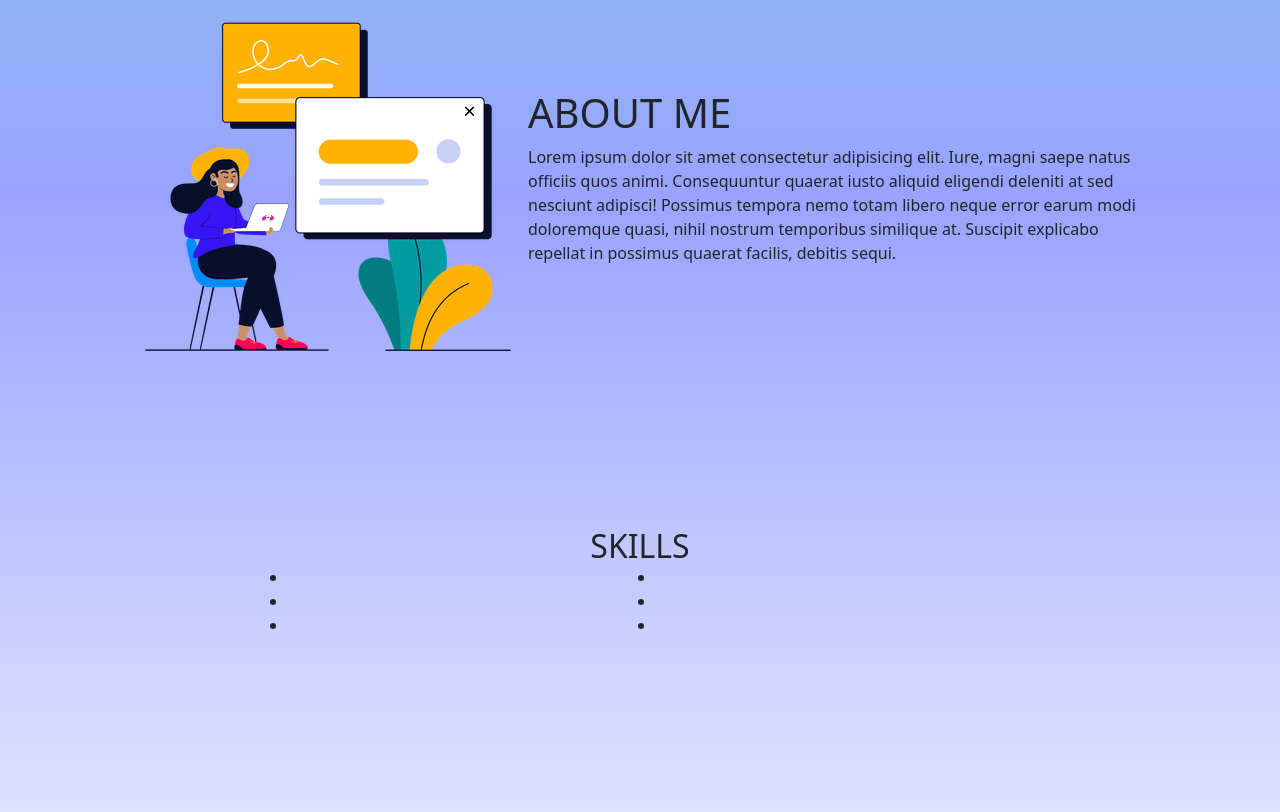
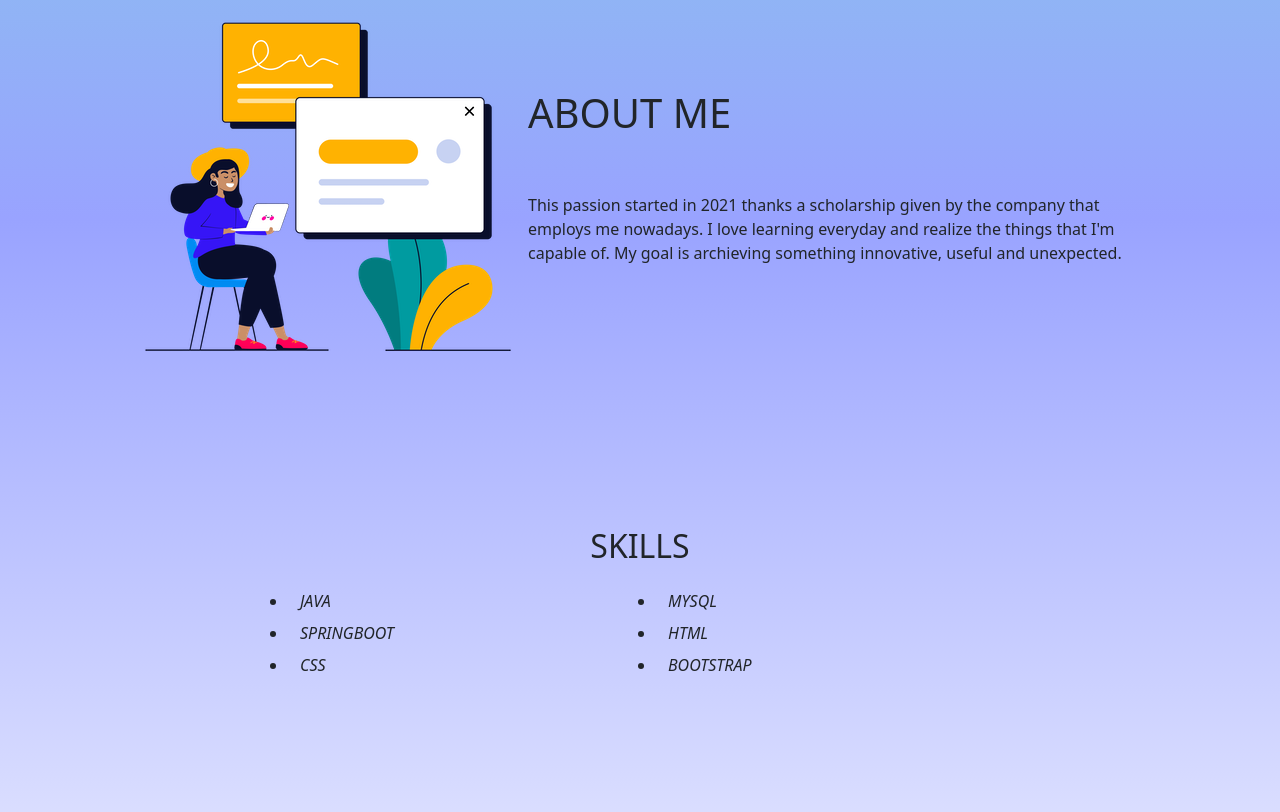
Before and after one commit to catecunsolo/CC-Portfolio, a plain HTML site: page index.html in a window 1280 px wide. Shown: the part 717-1529 px from the top of the page. Drawn offline with nearby package versions, Linux system fonts and the light colour scheme.

Commit message:
some text

```diff
--- a/index.html
+++ b/index.html
@@ -44,7 +44,7 @@
           <div class="d-flex justify-content-center align-items-center h-100">
             <div class="text-white">
               <h1 class="mb-3">Hi, I'm Caterina</h1>
-              <h5 class="mb-3">Full-Stack Developer</h4>
+              <h5 class="mb-3"> A Full-Stack Developer in training</h4>
             </div>
           </div>
         </div>
@@ -59,7 +59,9 @@
       <img src="./images/Allura - UI Windows.png" alt="">
       <div class="description" >
         <h1>ABOUT ME</h1>
-        <p>Lorem ipsum dolor sit amet consectetur adipisicing elit. Iure, magni saepe natus officiis quos animi. Consequuntur quaerat iusto aliquid eligendi deleniti at sed nesciunt adipisci! Possimus tempora nemo totam libero neque error earum modi doloremque quasi, nihil nostrum temporibus similique at. Suscipit explicabo repellat in possimus quaerat facilis, debitis sequi.</p>
+        <br>
+        <br>
+        <p>This passion started in 2021 thanks a scholarship given by the company that employs me nowadays. I love learning everyday and realize the things that I'm capable of. My goal is archieving something innovative, useful and unexpected.</p>
     </div>
 
     </div>
@@ -67,30 +69,32 @@
     <!-- HABILIDADES -->
     <div id="skills">
       <h2>SKILLS</h2>
+      <br>
+
       <div class="container-skills container">
         <ul class="row">
           <li class="col-md-6" >
-            <i class=""></i>
+            <i class="">JAVA</i>
             <h3 class="skills-list"></h3>
           </li>
           <li class="col-md-6">
-            <i class=""></i>
+            <i class="">MYSQL</i>
             <h3 class="skills-list"></h3>
           </li>
           <li class="col-md-6">
-            <i class=""></i>
+            <i class="">SPRINGBOOT</i>
             <h3 class="skills-list"></h3>
           </li>
           <li class="col-md-6">
-            <i class=""></i>
+            <i class="">HTML</i>
             <h3 class="skills-list"></h3>
           </li>
           <li class="col-md-6">
-            <i class=""></i>
+            <i class="">CSS</i>
             <h3 class="skills-list"></h3>
           </li>
           <li class="col-md-6">
-            <i class=""></i>
+            <i class="">BOOTSTRAP</i>
             <h3 class="skills-list"></h3>
           </li>
         </ul>
```
